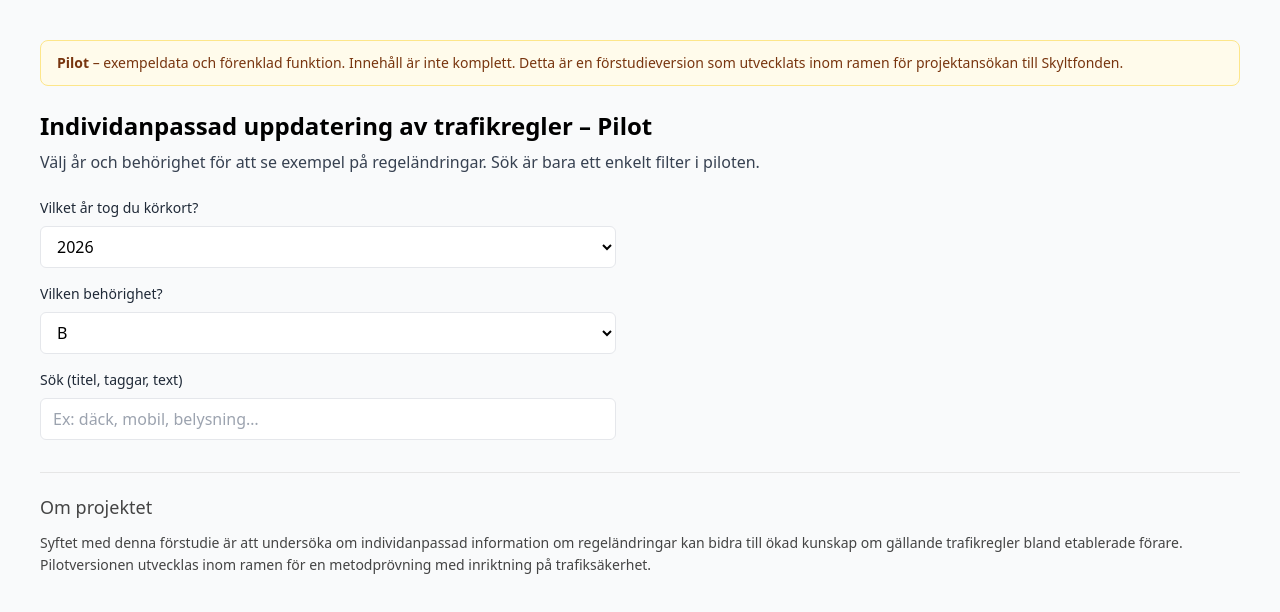
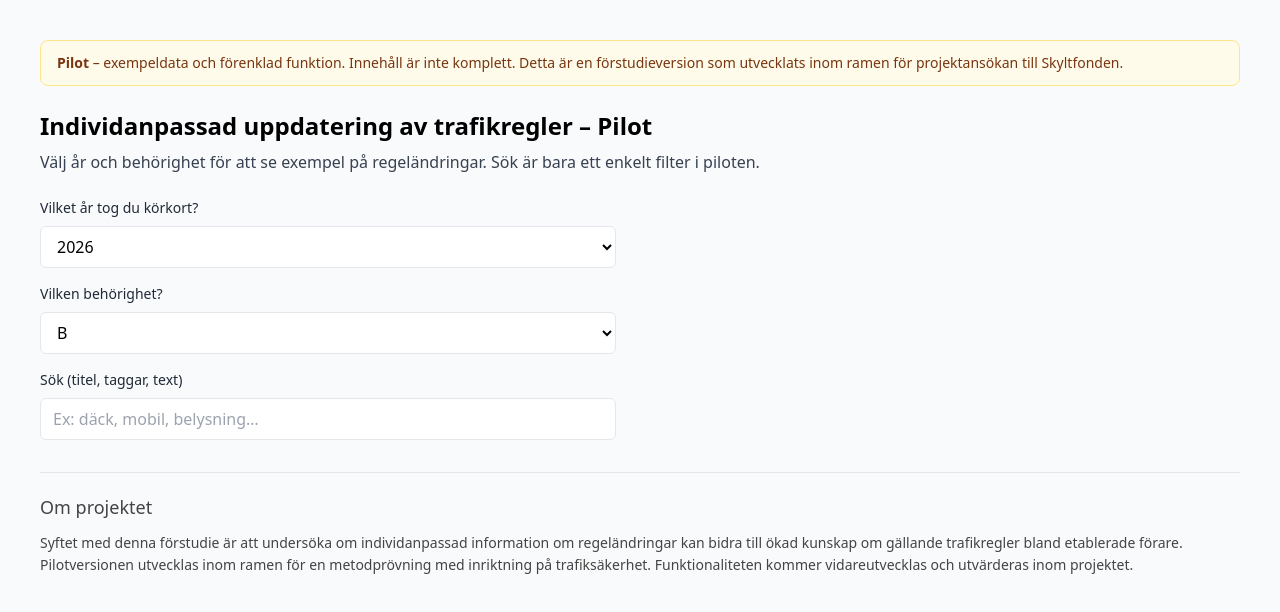
Before and after one commit to Christer-boop/korkortPilot, a Next.js app: page / in a window 1280 px wide. Shown: the top 612 px of the page. Built offline with nearby package versions, Linux system fonts and the light colour scheme.

Commit message:
update page.tsx

```diff
--- a/app/page.tsx
+++ b/app/page.tsx
@@ -233,7 +233,7 @@ onChange={(e) => {
   </p>
   <p>
     Pilotversionen utvecklas inom ramen för en metodprövning med
-    inriktning på trafiksäkerhet.
+    inriktning på trafiksäkerhet. Funktionaliteten kommer vidareutvecklas och utvärderas inom projektet.
   </p>
 </section>
 
```
